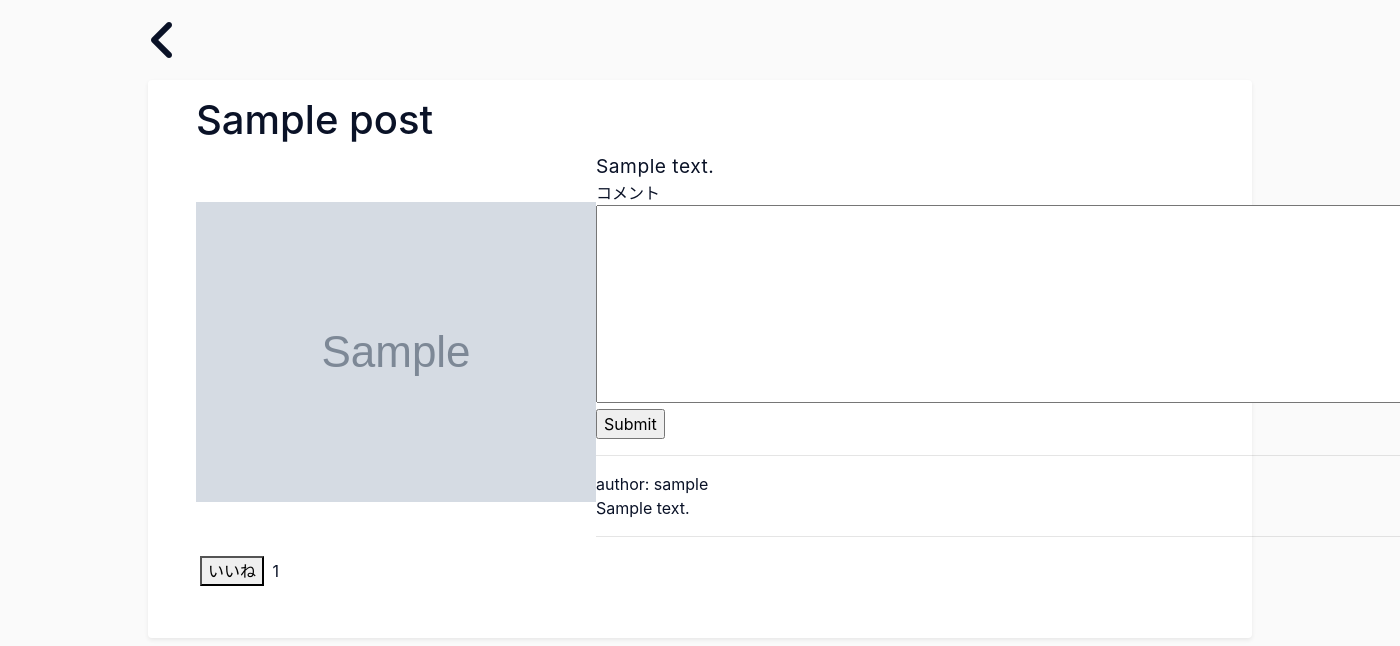
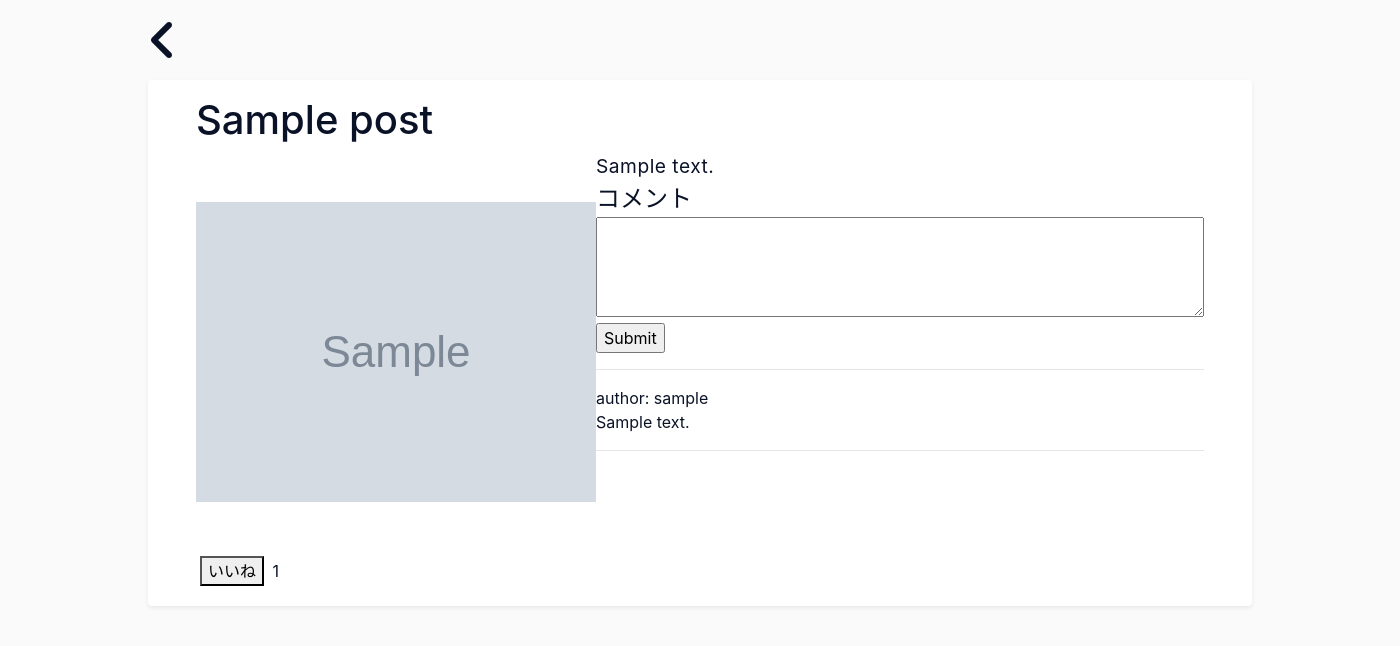
Before and after one commit to isomugi/mealy, a Django app: page /1/ in a window 1400 px wide; the page is wider, and only the part inside the window is pictured. Shown: the part 63-709 px from the top of that part. Run offline with Django 3.2, Linux system fonts and the light colour scheme; tables that the repository leaves empty hold one stand-in row (values such as "Sample post"); grey boxes marked "Sample" are stand-in pictures; some libraries are stand-ins or nearby versions.

Commit message:
コメント

```diff
--- a/project/templates/project/comment.html
+++ b/project/templates/project/comment.html
@@ -1,20 +1,21 @@
 {% block styles %}
 <style media="screen">
-  #id_text {
+  .comment-input {
     height: 100px;
+    width: 100%;
   }
 </style>
 {% endblock styles %}
 
 <div>
   <!-- <h3>コメント</h3> -->
-  <div class="">
+  <div class="fa-1_5x">
     コメント
   </div>
   <form method="post" action="{% url 'project:comment' post.id %}">
     {% csrf_token %}
     <!-- {{ form.as_p }} -->
-    <textarea name="text" rows="8" cols="80"></textarea>
+    <textarea name="text" class="comment-input"></textarea>
     <input type="submit">
   </form>
   <hr>
```
